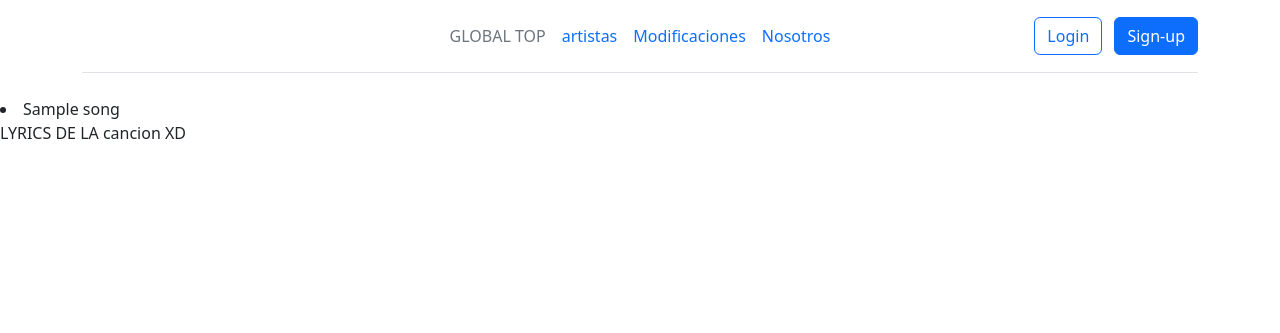
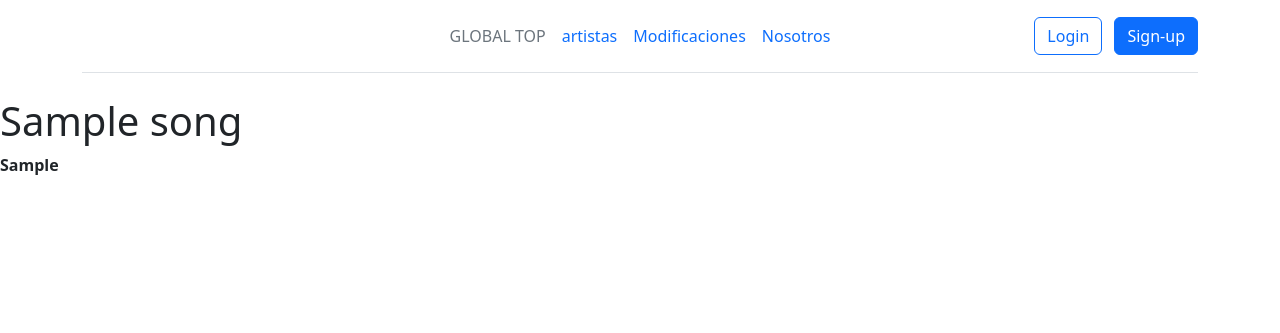
Before and after one commit to ledesmanicolas05/WEB2-TPE, a PHP site: template templates/showSong.phtml in a window 1280 px wide. Shown: the top 333 px of the page. Run offline with PHP 8.4, Linux system fonts and the light colour scheme; the template is opened without the code that fills it: most values are stand-ins (such as "Sample title", 1, 10 or a date in 2020); some libraries are stand-ins or nearby versions.

Commit message:
agregue lyrics de las canciones

```diff
--- a/templates/showSong.phtml
+++ b/templates/showSong.phtml
@@ -1,6 +1,6 @@
 <?php require 'templates/layout/header.php'; ?>
 
-<li> <?= $song->song_name ?> </li>
+<h1> <?= $song->song_name ?> </h1>
 
-<p>LYRICS DE LA cancion XD</p>
+<strong><?= nl2br(htmlspecialchars($song->lyrics_song)) ?></strong>
 <?php require 'templates/layout/footer.php'; ?>
```
